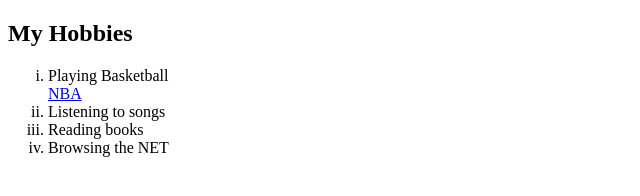
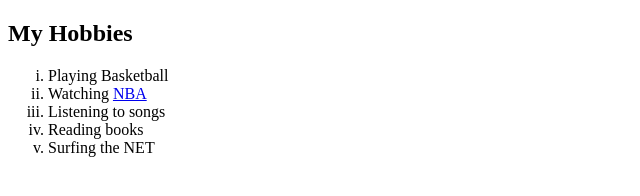
Before and after one commit to joshan812/CV, a plain HTML site: page Hobbies.html in a window 1280 px wide. Shown: the whole page, without its empty margins (0-640 px from the left). Drawn offline with Linux system fonts and the light colour scheme.

Commit message:
Update Hobbies.html

```diff
--- a/Hobbies.html
+++ b/Hobbies.html
@@ -8,17 +8,13 @@
 
 <body>
   <h2>My Hobbies</h2>
-  <ol type = "i">
+  <ol type="i">
     <li>Playing Basketball</li>
-
-    <a href="http://www.nba.com/">NBA</a>
+    <li>Watching <a href="http://www.nba.com/">NBA</a></li>
     <li>Listening to songs</li>
     <li>Reading books</li>
-    <li>Browsing the NET</li>
+    <li>Surfing the NET</li>
   </ol>
-
-
-
 </body>
 
 </html>
```
